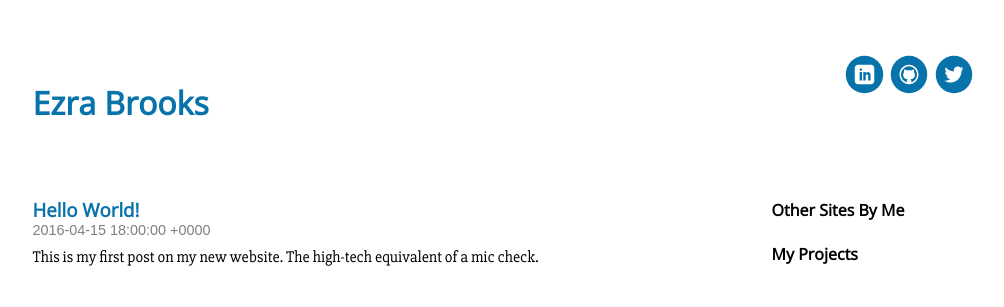
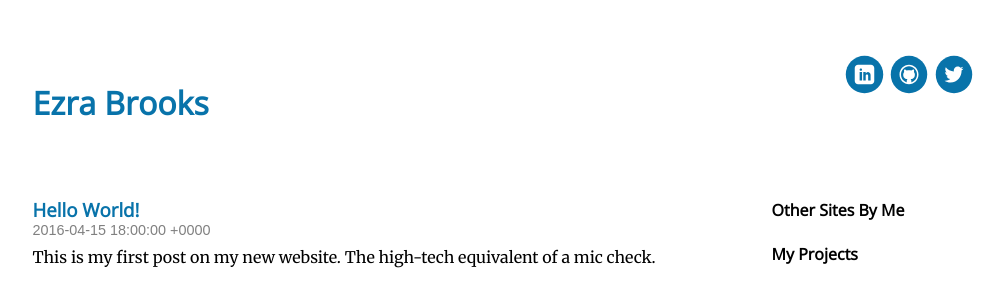
Before and after one commit to EzraBrooks/EzraBrooks.github.io, a Jekyll site: the page built from index.html, in a window 1280 px wide. Shown: the top 307 px of the page, without its empty margins (134-1138 px from the left). Built offline with Jekyll 4.4.1, drawn with Linux system fonts in a browser that asks for light colours.

Commit message:
Merriweather instead?

```diff
--- a/stylesheets/main.css
+++ b/stylesheets/main.css
@@ -1,5 +1,5 @@
 @import url(https://fonts.googleapis.com/css?family=Open+Sans);
-@import url(https://fonts.googleapis.com/css?family=Slabo+27px);
+@import url(https://fonts.googleapis.com/css?family=Merriweather);
 
 a {
 	text-decoration: none;
@@ -16,7 +16,7 @@
 }
 
 p, li {
-	font-family: "Slabo 27px";
+	font-family: "Merriweather";
 }
 
 h3 {
```
